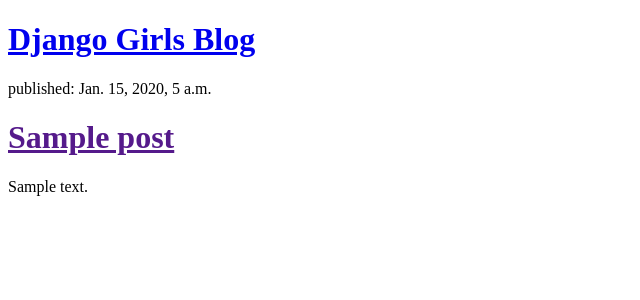
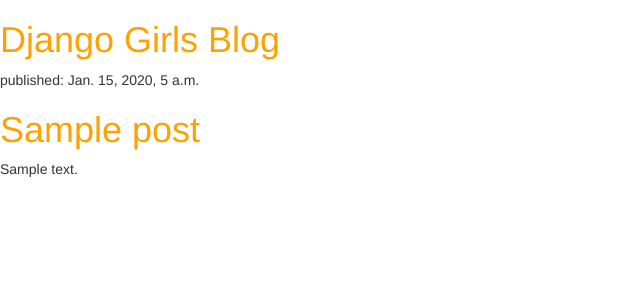
Before and after one commit to MastersMelton/my-first-blog, a Django app: template blog/templates/blog/post_list.html in a window 1280 px wide. Shown: the top 300 px of the page, without its empty margins (0-640 px from the left). Run offline with Django 3.2, Linux system fonts and the light colour scheme; the template is opened without the code that fills it: values that come from a table or form of the project are taken from there, others are empty; tables that the repository leaves empty hold one stand-in row (values such as "Sample post"); some libraries are stand-ins or nearby versions.

Commit message:
added bootstrap to templates

```diff
--- a/blog/templates/blog/post_list.html
+++ b/blog/templates/blog/post_list.html
@@ -1,9 +1,12 @@
 <!DOCTYPE html>
+{% load staticfiles %}
 <html>
 	<head>
 		<title>Kelly's Django Girls Blog</title>
+		<link rel="stylesheet" href="https://maxcdn.bootstrapcdn.com/bootstrap/3.2.0/css/bootstrap.min.css">
+		<link rel="stylesheet" href="https://maxcdn.bootstrapcdn.com/bootstrap/3.2.0/css/bootstrap-theme.min.css">
+		<link rel="stylesheet" href="{% static 'css/blog.css' %}">
 	</head>
-
 	<body>
 		<div>
    			 <h1><a href="/">Django Girls Blog</a></h1>
```
Lines whose indentation alone changed are shown as unchanged.
